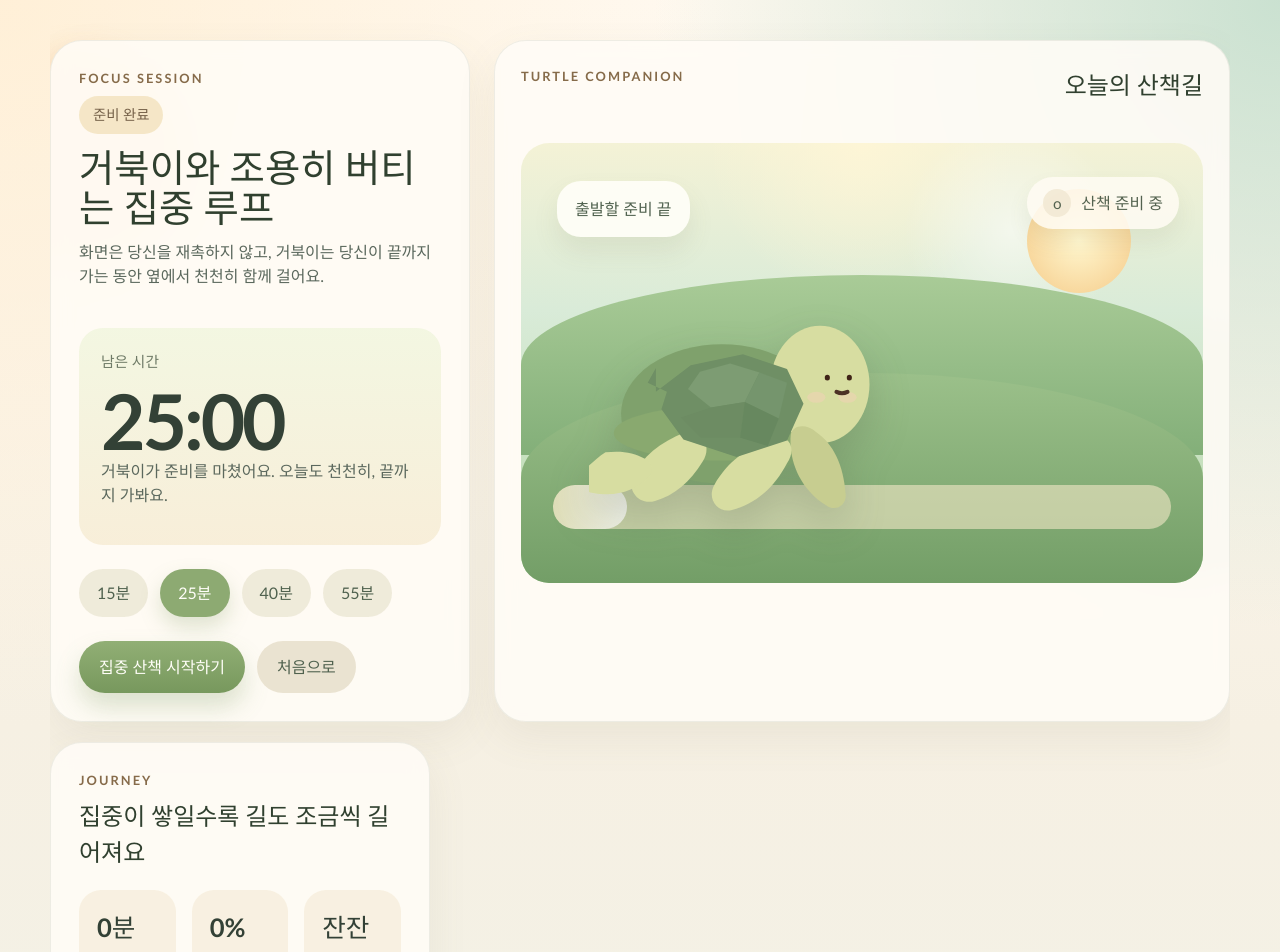
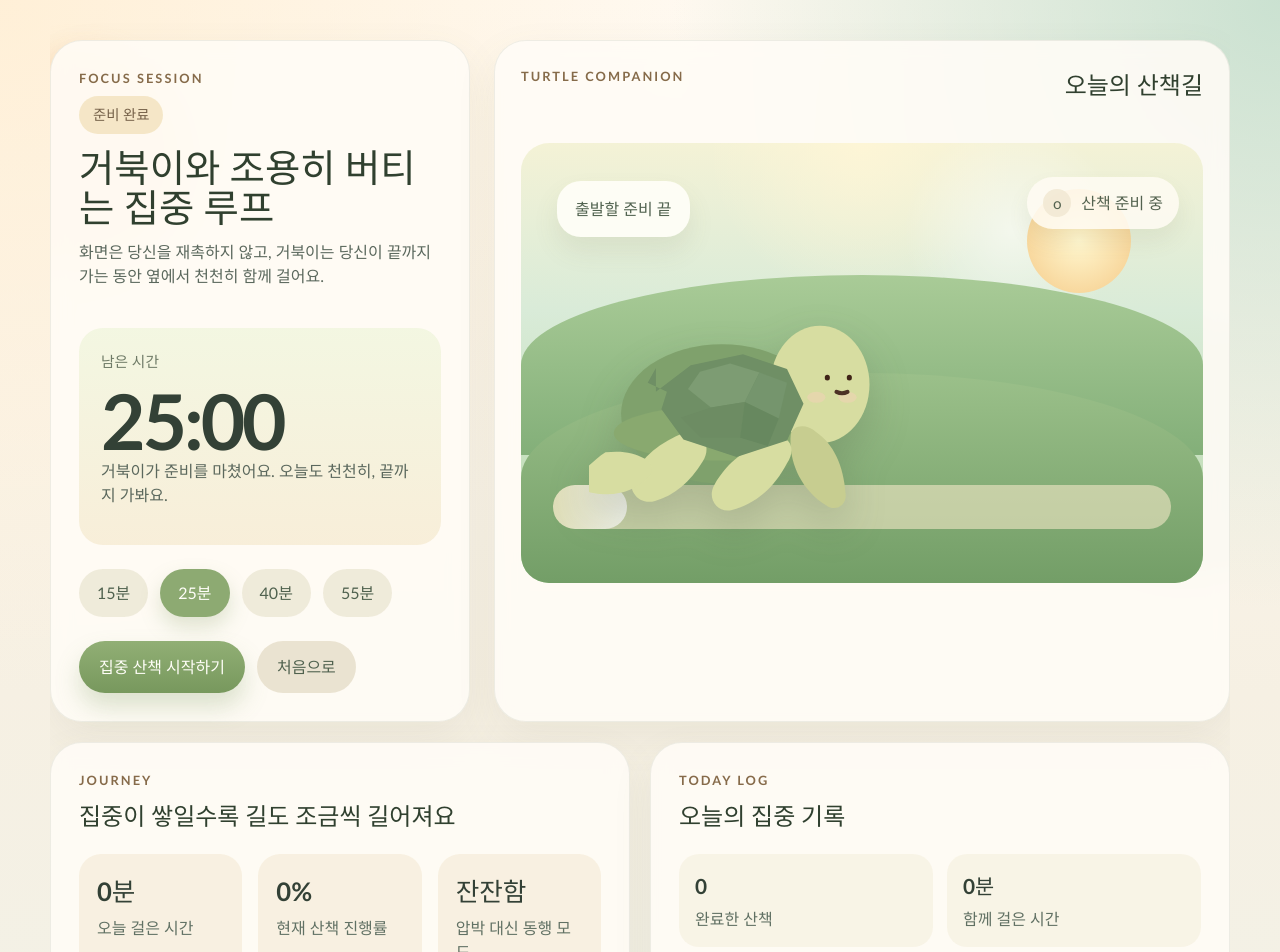
Before and after one commit to thzthix/turtle-study-app, a React (Vite) app: page / in a window 1280 px wide. Shown: the top 952 px of the page. Built offline with nearby package versions, Linux system fonts and the light colour scheme.

Commit message:
feat: 세션 기록 저장 추가

```diff
--- a/src/App.tsx
+++ b/src/App.tsx
@@ -1,10 +1,13 @@
+import { useEffect, useRef } from 'react';
 import { CarePrompt } from './components/CarePrompt';
 import { CompletionCard } from './components/CompletionCard';
 import { FriendBoard } from './components/FriendBoard';
+import { HistoryPanel } from './components/HistoryPanel';
 import { JourneySummary } from './components/JourneySummary';
 import { SessionPanel } from './components/SessionPanel';
 import { TurtleScene } from './components/TurtleScene';
 import { useFocusSession } from './hooks/useFocusSession';
+import { useSessionHistory } from './hooks/useSessionHistory';
 
 export default function App() {
   const {
@@ -15,12 +18,28 @@ export default function App() {
     activeCareOption,
     completedSessions,
     completedMinutes,
+    lastCompletedMinutes,
+    completedSignal,
     encouragementMessage,
     selectMinutes,
     startSession,
     resetSession,
     sootheTurtle,
   } = useFocusSession();
+  const { todaySessions, todayMinutes, recentEntries, addCompletedSession } = useSessionHistory();
+  const handledCompletedSignalRef = useRef(0);
+
+  useEffect(() => {
+    if (completedSignal === 0 || completedSignal === handledCompletedSignalRef.current) {
+      return;
+    }
+
+    handledCompletedSignalRef.current = completedSignal;
+
+    if (lastCompletedMinutes !== null) {
+      addCompletedSession(lastCompletedMinutes);
+    }
+  }, [addCompletedSession, completedSignal, lastCompletedMinutes]);
 
   return (
     <main className="app-shell">
@@ -42,6 +61,11 @@ export default function App() {
 
       <section className="secondary-layout">
         <JourneySummary progressRatio={progressRatio} selectedMinutes={selectedMinutes} />
+        <HistoryPanel
+          todaySessions={todaySessions}
+          todayMinutes={todayMinutes}
+          recentEntries={recentEntries}
+        />
         <CarePrompt activeCareOption={activeCareOption} onSoothe={sootheTurtle} />
         {status === 'completed' ? (
           <CompletionCard completedSessions={completedSessions} completedMinutes={completedMinutes} />
--- /dev/null
+++ b/src/components/HistoryPanel.tsx
@@ -0,0 +1,49 @@
+import type { SessionHistoryEntry } from '../types';
+
+type HistoryPanelProps = {
+  todaySessions: number;
+  todayMinutes: number;
+  recentEntries: SessionHistoryEntry[];
+};
+
+export function HistoryPanel({ todaySessions, todayMinutes, recentEntries }: HistoryPanelProps) {
+  return (
+    <section className="history-card card">
+      <p className="eyebrow">Today Log</p>
+      <h2>오늘의 집중 기록</h2>
+
+      <div className="history-metrics">
+        <article>
+          <strong>{todaySessions}</strong>
+          <span>완료한 산책</span>
+        </article>
+        <article>
+          <strong>{todayMinutes}분</strong>
+          <span>함께 걸은 시간</span>
+        </article>
+      </div>
+
+      <div className="history-list">
+        {recentEntries.length > 0 ? (
+          recentEntries.map((entry) => (
+            <div key={entry.id} className="history-item">
+              <strong>{entry.minutes}분 세션</strong>
+              <span>{formatCompletedTime(entry.completedAt)} 완료</span>
+            </div>
+          ))
+        ) : (
+          <p className="history-empty">아직 오늘의 산책 기록이 없어요. 첫 세션을 시작해볼까요?</p>
+        )}
+      </div>
+    </section>
+  );
+}
+
+function formatCompletedTime(completedAt: string) {
+  const date = new Date(completedAt);
+
+  return date.toLocaleTimeString('ko-KR', {
+    hour: '2-digit',
+    minute: '2-digit',
+  });
+}
--- a/src/hooks/useFocusSession.ts
+++ b/src/hooks/useFocusSession.ts
@@ -12,6 +12,8 @@ type FocusSessionState = {
   activeCareOption: CareOption | null;
   completedSessions: number;
   completedMinutes: number;
+  lastCompletedMinutes: number | null;
+  completedSignal: number;
   encouragementMessage: string;
   selectMinutes: (minutes: number) => void;
   startSession: () => void;
@@ -37,6 +39,8 @@ export function useFocusSession(): FocusSessionState {
   const [activeCareOption, setActiveCareOption] = useState<CareOption | null>(null);
   const [completedSessions, setCompletedSessions] = useState(0);
   const [completedMinutes, setCompletedMinutes] = useState(0);
+  const [lastCompletedMinutes, setLastCompletedMinutes] = useState<number | null>(null);
+  const [completedSignal, setCompletedSignal] = useState(0);
   const [encouragementMessage, setEncouragementMessage] = useState(idleMessage);
   const handledCheckpointCountRef = useRef(0);
   const cheerfulTimeoutRef = useRef<number | null>(null);
@@ -53,6 +57,8 @@ export function useFocusSession(): FocusSessionState {
           setStatus('completed');
           setCompletedSessions((value) => value + 1);
           setCompletedMinutes((value) => value + selectedMinutes);
+          setLastCompletedMinutes(selectedMinutes);
+          setCompletedSignal((value) => value + 1);
           setEncouragementMessage('끝까지 걸었어요. 거북이가 작은 애교로 당신을 반겨요.');
           return 0;
         }
@@ -144,6 +150,8 @@ export function useFocusSession(): FocusSessionState {
     activeCareOption,
     completedSessions,
     completedMinutes,
+    lastCompletedMinutes,
+    completedSignal,
     encouragementMessage,
     selectMinutes,
     startSession,
--- /dev/null
+++ b/src/hooks/useSessionHistory.ts
@@ -0,0 +1,53 @@
+import { useEffect, useMemo, useState } from 'react';
+import { isTodayEntry, readSessionHistory, saveSessionHistory } from '../lib/sessionHistory';
+import type { SessionHistoryEntry } from '../types';
+
+type SessionHistoryState = {
+  historyEntries: SessionHistoryEntry[];
+  todaySessions: number;
+  todayMinutes: number;
+  recentEntries: SessionHistoryEntry[];
+  addCompletedSession: (minutes: number) => void;
+};
+
+export function useSessionHistory(): SessionHistoryState {
+  const [historyEntries, setHistoryEntries] = useState<SessionHistoryEntry[]>([]);
+
+  useEffect(() => {
+    setHistoryEntries(readSessionHistory());
+  }, []);
+
+  useEffect(() => {
+    saveSessionHistory(historyEntries);
+  }, [historyEntries]);
+
+  const todayEntries = useMemo(() => {
+    return historyEntries.filter(isTodayEntry);
+  }, [historyEntries]);
+
+  const recentEntries = useMemo(() => {
+    return [...todayEntries].reverse().slice(0, 4);
+  }, [todayEntries]);
+
+  const todayMinutes = useMemo(() => {
+    return todayEntries.reduce((sum, entry) => sum + entry.minutes, 0);
+  }, [todayEntries]);
+
+  const addCompletedSession = (minutes: number) => {
+    const nextEntry: SessionHistoryEntry = {
+      id: crypto.randomUUID(),
+      completedAt: new Date().toISOString(),
+      minutes,
+    };
+
+    setHistoryEntries((currentEntries) => [...currentEntries, nextEntry]);
+  };
+
+  return {
+    historyEntries,
+    todaySessions: todayEntries.length,
+    todayMinutes,
+    recentEntries,
+    addCompletedSession,
+  };
+}
--- /dev/null
+++ b/src/lib/sessionHistory.ts
@@ -0,0 +1,62 @@
+import type { SessionHistoryEntry } from '../types';
+
+const storageKey = 'turtle-study-app/session-history';
+
+export function readSessionHistory(): SessionHistoryEntry[] {
+  if (!isStorageAvailable()) {
+    return [];
+  }
+
+  const rawValue = window.localStorage.getItem(storageKey);
+
+  if (rawValue === null) {
+    return [];
+  }
+
+  try {
+    const parsedValue = JSON.parse(rawValue) as SessionHistoryEntry[];
+
+    return Array.isArray(parsedValue)
+      ? parsedValue.filter(isValidHistoryEntry)
+      : [];
+  } catch {
+    return [];
+  }
+}
+
+export function saveSessionHistory(historyEntries: SessionHistoryEntry[]) {
+  if (!isStorageAvailable()) {
+    return;
+  }
+
+  window.localStorage.setItem(storageKey, JSON.stringify(historyEntries));
+}
+
+export function isTodayEntry(historyEntry: SessionHistoryEntry) {
+  const today = new Date();
+  const completedDate = new Date(historyEntry.completedAt);
+
+  return (
+    today.getFullYear() === completedDate.getFullYear() &&
+    today.getMonth() === completedDate.getMonth() &&
+    today.getDate() === completedDate.getDate()
+  );
+}
+
+function isStorageAvailable() {
+  return typeof window !== 'undefined' && typeof window.localStorage !== 'undefined';
+}
+
+function isValidHistoryEntry(value: unknown): value is SessionHistoryEntry {
+  if (typeof value !== 'object' || value === null) {
+    return false;
+  }
+
+  const entry = value as Record<string, unknown>;
+
+  return (
+    typeof entry.id === 'string' &&
+    typeof entry.completedAt === 'string' &&
+    typeof entry.minutes === 'number'
+  );
+}
--- a/src/styles.css
+++ b/src/styles.css
@@ -72,7 +72,7 @@ button {
 
 .secondary-layout {
   display: grid;
-  grid-template-columns: repeat(3, minmax(0, 1fr));
+  grid-template-columns: repeat(auto-fit, minmax(260px, 1fr));
   gap: 20px;
   margin-top: 20px;
 }
@@ -422,6 +422,38 @@ h3 {
   color: #617164;
 }
 
+.history-metrics {
+  display: grid;
+  grid-template-columns: repeat(2, minmax(0, 1fr));
+  gap: 14px;
+  margin-bottom: 18px;
+}
+
+.history-metrics article,
+.history-item {
+  padding: 16px;
+  border-radius: 20px;
+  background: rgba(248, 243, 229, 0.9);
+}
+
+.history-metrics strong,
+.history-item strong {
+  display: block;
+  margin-bottom: 6px;
+  font-size: 1.3rem;
+}
+
+.history-metrics span,
+.history-item span,
+.history-empty {
+  color: #607063;
+}
+
+.history-list {
+  display: grid;
+  gap: 12px;
+}
+
 .completion-badges span {
   padding: 10px 14px;
   border-radius: 999px;
--- a/src/types.ts
+++ b/src/types.ts
@@ -10,3 +10,9 @@ export type FriendTurtle = {
   accent: string;
   supportCount: number;
 };
+
+export type SessionHistoryEntry = {
+  id: string;
+  completedAt: string;
+  minutes: number;
+};
```
